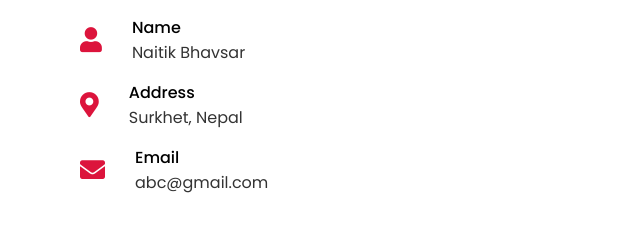
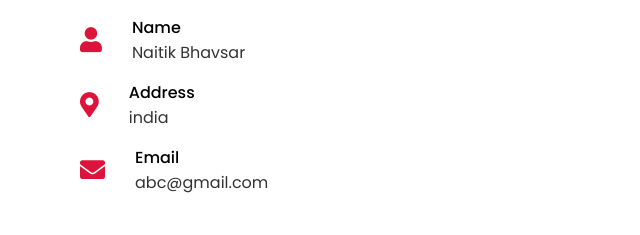
Before and after one commit to nikk-creador/portfolio-wesbite, a plain HTML site: page index.html in a window 1280 px wide. Shown: the part 3746-3981 px from the top of the page, 0-640 px from the left. Drawn offline with nearby package versions, Linux system fonts and the light colour scheme.

Commit message:
Update index.html

```diff
--- a/index.html
+++ b/index.html
@@ -210,7 +210,7 @@
                             <i class="fas fa-map-marker-alt"></i>
                             <div class="info">
                                 <div class="head">Address</div>
-                                <div class="sub-title">Surkhet, Nepal</div>
+                                <div class="sub-title">india</div>
                             </div>
                         </div>
                         <div class="row">
```
